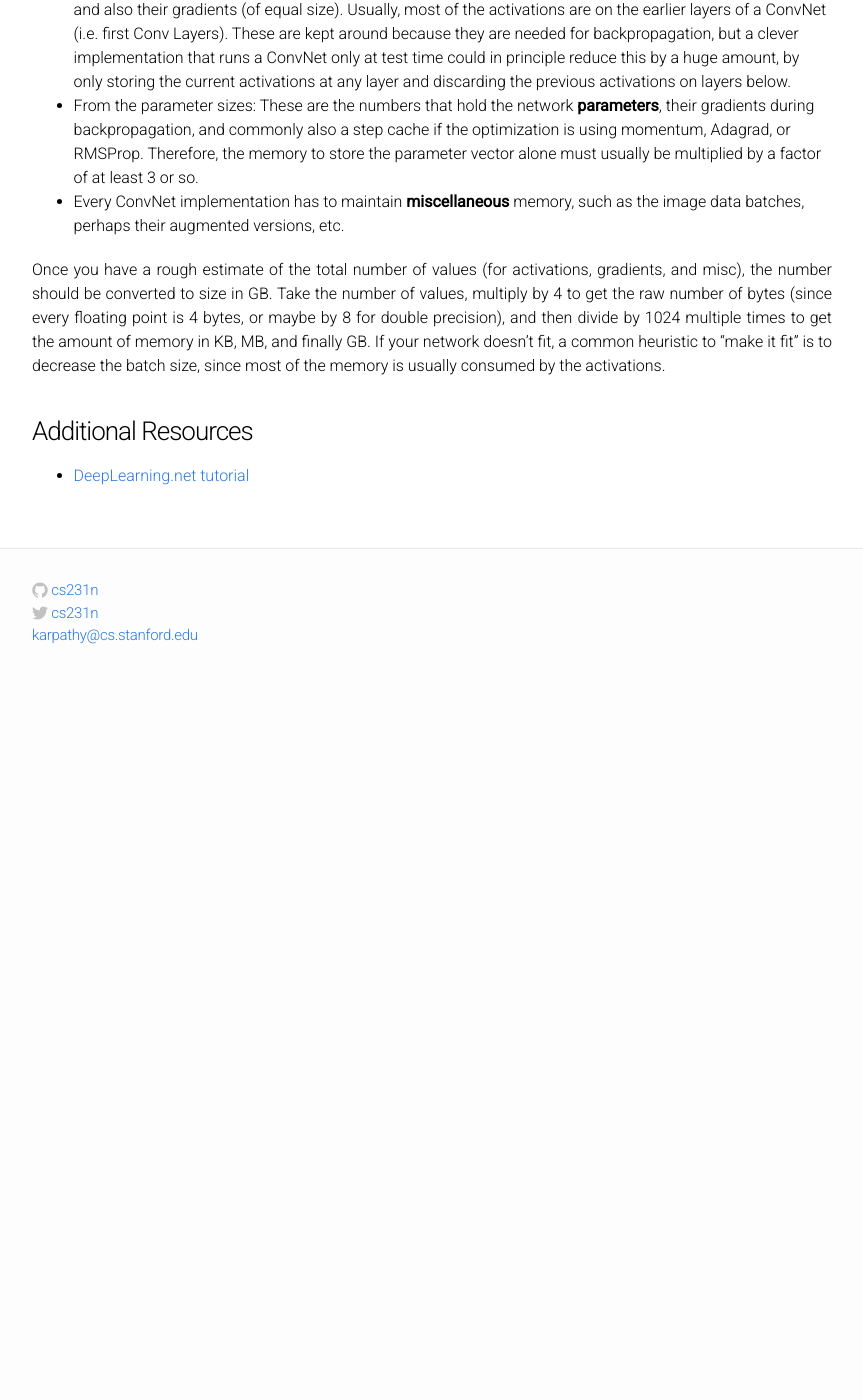
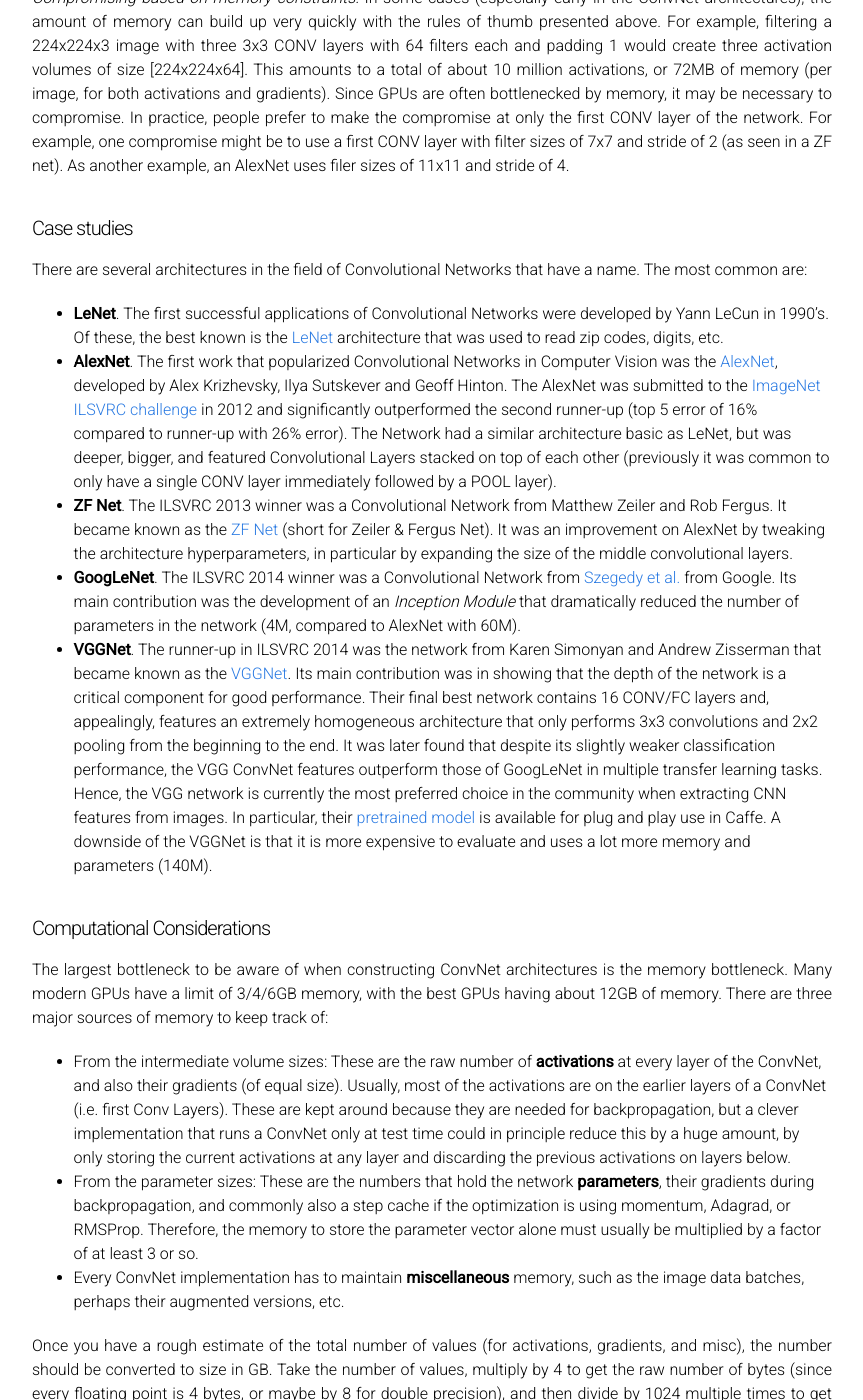
Before and after one commit to cs231n/cs231n.github.io, a Jekyll site: the page built from convolutional-networks.md, in a window 1280 px wide and 1400 px high, scrolled down 14676 px. Shown: the whole window, without its empty margins (208-1071 px from the left). Built offline with Jekyll 4.4.1, drawn with Linux system fonts in a browser that asks for light colours; Markdown is read by kramdown in place of the engine named in the settings; formulas are drawn with MathJax 3; before the commit the page ends 15368 px from its top, so only the background shows below that; some of the changed text lies outside the part shown.

Commit message:
additions

```diff
--- a/convolutional-networks.md
+++ b/convolutional-networks.md
@@ -174,6 +174,14 @@
   <div class="figcaption"></div>
 </div>
 
+**Implementation as Matrix Multiplication**. Note that the convolution operation essentially performs dot products between the filters and local regions of the input. A common implementation pattern of the CONV layer is to take advantage of this fact and formulate the forward pass of a convolutional layer as one big matrix multiply as follows:
+
+1. The local regions in the input image are stretched out into columns in an operation commonly called **im2col**. For example, if the input is [227x227x3] and it is to be convolved with 11x11x3 filters at stride 4, then we would take [11x11x3] blocks of pixels in the input and stretch each block into a column vector of size 11*11*3 = 363. Iterating this process in the input at stride of 4 gives (227-11)/4+1 = 55 locations along both width and height, leading to an output matrix `X_col` of *im2col* of size [363 x 3025], where every column is a stretched out receptive field and there are 55*55 = 3025 of them in total. Note that since the receptive fields overlap, every number in the input volume may be duplicated in multiple distinct columns.
+2. The weights of the CONV layer are similarly stretched out into rows. For example, if there are 96 filters of size [11x11x3] this would give a matrix `W_row` of size [96 x 363].
+3. The result of a convolution is now equivalent to performing one large matrix multiply `np.dot(W_row, X_col)`, which evaluates the dot product between every filter and every receptive field location. In our example, the output of this operation would be [96 x 3025], giving the output of the dot product of each filter at each location.
+4. The result must finally be reshaped back to its proper output dimension [55x55x96].
+
+This approach has the downside that it can use a lot of memory, since some values in the input volume are replicated multiple times in `X_col`. However, the benefit is that there are many very efficient implementations of Matrix Multiplication that we can take advantage of (for example, in the commonly used [BLAS](http://www.netlib.org/blas/) API). Morever, the same *im2col* idea can be reused to perform the pooling operation, which we discuss next.
 
 <a name='pool'></a>
 #### Pooling Layer
@@ -278,11 +286,13 @@
 <a name='case'></a>
 #### Case studies
 
-In this section we examine the Convolutional Networks that performed very well on the [ImageNet challenges](http://www.image-net.org/challenges/LSVRC/2014/) in 2012, 2013, and 2014.
+There are several architectures in the field of Convolutional Networks that have a name. The most common are:
 
-- [AlexNet](http://papers.nips.cc/paper/4824-imagenet-classification-with-deep-convolutional-neural-networks)
-- [Zeiler & Fergus (ZF) Net](http://arxiv.org/abs/1311.2901), the winner of ILSVRC 2013
-- [GoogLeNet](http://arxiv.org/abs/1409.4842) and [VGGNet](http://www.robots.ox.ac.uk/~vgg/research/very_deep/)
+- **LeNet**. The first successful applications of Convolutional Networks were developed by Yann LeCun in 1990's. Of these, the best known is the [LeNet](http://yann.lecun.com/exdb/publis/pdf/lecun-98.pdf) architecture that was used to read zip codes, digits, etc.
+- **AlexNet**. The first work that popularized Convolutional Networks in Computer Vision was the [AlexNet](http://papers.nips.cc/paper/4824-imagenet-classification-with-deep-convolutional-neural-networks), developed by Alex Krizhevsky, Ilya Sutskever and Geoff Hinton. The AlexNet was submitted to the [ImageNet ILSVRC challenge](http://www.image-net.org/challenges/LSVRC/2014/) in 2012 and significantly outperformed the second runner-up (top 5 error of 16% compared to runner-up with 26% error). The Network had a similar architecture basic as LeNet, but was deeper, bigger, and featured Convolutional Layers stacked on top of each other (previously it was common to only have a single CONV layer immediately followed by a POOL layer).
+- **ZF Net**. The ILSVRC 2013 winner was a Convolutional Network from Matthew Zeiler and Rob Fergus. It became known as the [ZF Net](http://arxiv.org/abs/1311.2901) (short for Zeiler & Fergus Net). It was an improvement on AlexNet by tweaking the architecture hyperparameters, in particular by expanding the size of the middle convolutional layers.
+- **GoogLeNet**. The ILSVRC 2014 winner was a Convolutional Network from [Szegedy et al.](http://arxiv.org/abs/1409.4842) from Google. Its main contribution was the development of an *Inception Module* that dramatically reduced the number of parameters in the network (4M, compared to AlexNet with 60M).
+- **VGGNet**. The runner-up in ILSVRC 2014 was the network from Karen Simonyan and Andrew Zisserman that became known as the [VGGNet](http://www.robots.ox.ac.uk/~vgg/research/very_deep/). Its main contribution was in showing that the depth of the network is a critical component for good performance. Their final best network contains 16 CONV/FC layers and, appealingly, features an extremely homogeneous architecture that only performs 3x3 convolutions and 2x2 pooling from the beginning to the end. It was later found that despite its slightly weaker classification performance, the VGG ConvNet features outperform those of GoogLeNet in multiple transfer learning tasks. Hence, the VGG network is currently the most preferred choice in the community when extracting CNN features from images. In particular, their [pretrained model](http://www.robots.ox.ac.uk/~vgg/research/very_deep/) is available for plug and play use in Caffe. A downside of the VGGNet is that it is more expensive to evaluate and uses a lot more memory and parameters (140M).
 
 <a name='comp'></a>
 #### Computational Considerations
```
